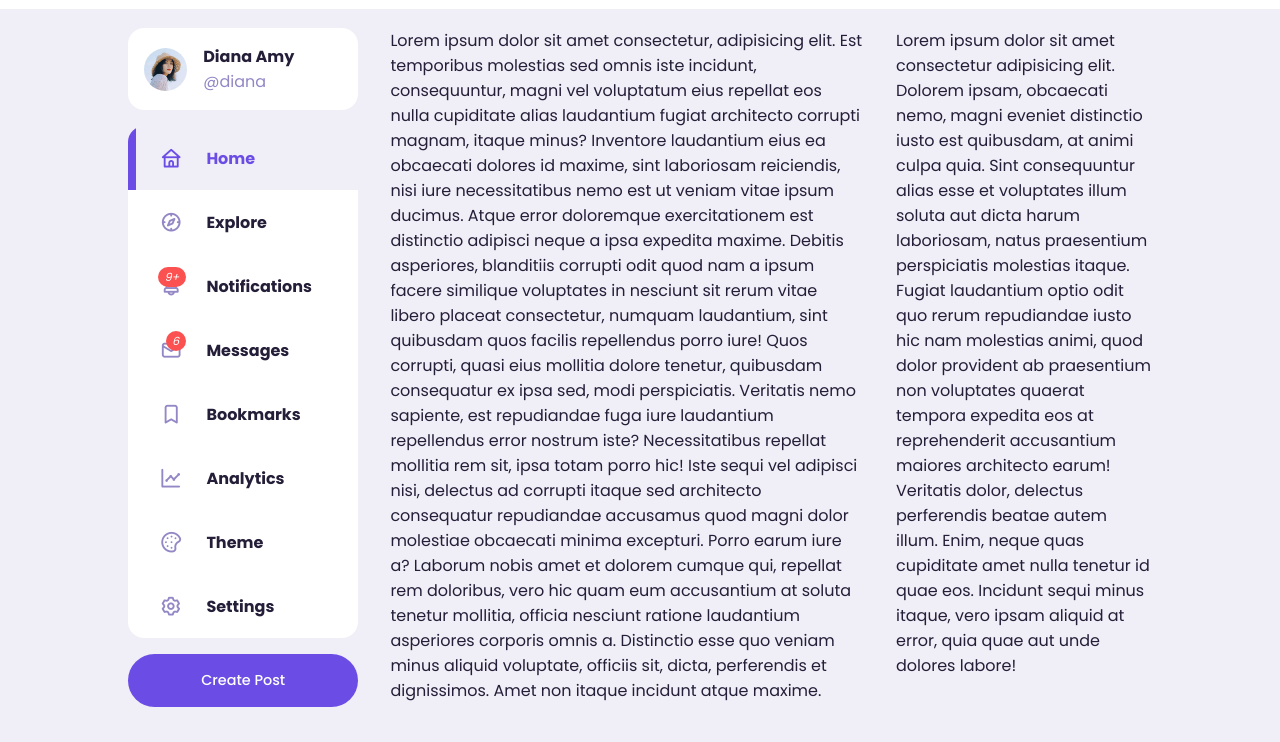
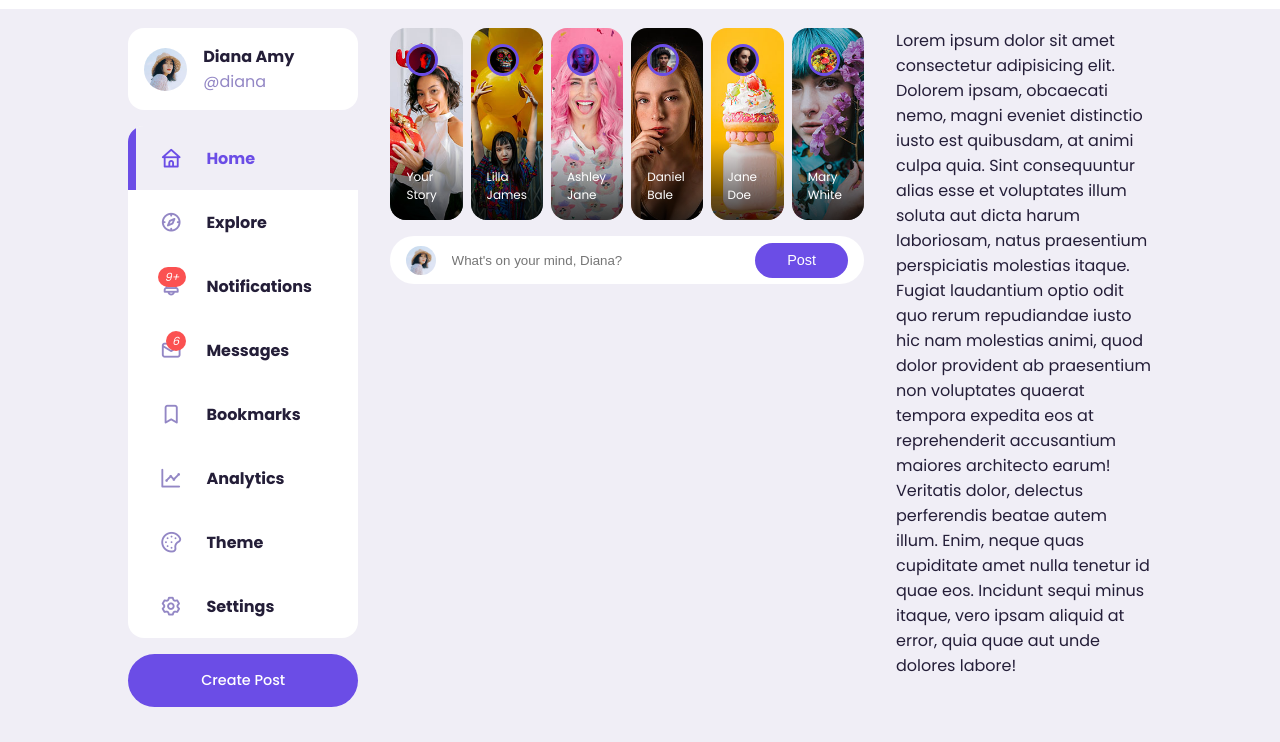
Before and after one commit to rustyff12/SocialSocial, a plain HTML site: page index.html in a window 1280 px wide. Shown: the part 58-800 px from the top of the page. Drawn offline with nearby package versions, Linux system fonts and the light colour scheme.

Commit message:
HTML and CSS for stories section

```diff
--- a/index.html
+++ b/index.html
@@ -30,10 +30,10 @@
       </div>
     </nav>
 
-    <!--------------- Main ------------->
+    <!-- ============ Main ============ -->
     <main>
       <div class="container">
-        <!-------- Left -------->
+        <!-- ============ Left ============ -->
         <div class="left">
           <a class="profile">
             <div class="profile-photo">
@@ -45,7 +45,7 @@
             </div>
           </a>
 
-          <!-------- Sidebar -------->
+          <!-- ============ Sidebar ============ -->
           <div class="sidebar">
             <a class="menu-item active">
               <span><i class="uli uil-home"></i></span>
@@ -58,7 +58,7 @@
             <a class="menu-item" id="notifications">
               <span><i class="uli uil-bell"><small class="notification-count">9+</small></i></span>
               <h3>Notifications</h3>
-              <!-- Notification popup -->
+              <!-- ----- Notification popup ----- -->
               <div class="notifications-popup">
                 <!-- note 1 -->
                 <div>
@@ -121,7 +121,7 @@
                     </div>
                 </div>
               </div>
-              <!-- End of Notification popup -->
+              <!-- ----- End of Notification popup ----- -->
             </a>
             <a class="menu-item" id="messages-notifications">
               <span><i class="uli uil-envelope-alt"><small class="notification-count">6</small></i></span>
@@ -144,13 +144,66 @@
               <h3>Settings</h3>
             </a>
           </div>
-          <!-- End of sidebar -->
+          <!-- ============ End of sidebar ============ -->
           <label for="create-post" class="btn btn-primary">Create Post</label>
         </div>
 
-        <!-- Middle -->
+        <!-- ============ Middle ============ -->
         <div class="middle">
-            Lorem ipsum dolor sit amet consectetur, adipisicing elit. Est temporibus molestias sed omnis iste incidunt, consequuntur, magni vel voluptatum eius repellat eos nulla cupiditate alias laudantium fugiat architecto corrupti magnam, itaque minus? Inventore laudantium eius ea obcaecati dolores id maxime, sint laboriosam reiciendis, nisi iure necessitatibus nemo est ut veniam vitae ipsum ducimus. Atque error doloremque exercitationem est distinctio adipisci neque a ipsa expedita maxime. Debitis asperiores, blanditiis corrupti odit quod nam a ipsum facere similique voluptates in nesciunt sit rerum vitae libero placeat consectetur, numquam laudantium, sint quibusdam quos facilis repellendus porro iure! Quos corrupti, quasi eius mollitia dolore tenetur, quibusdam consequatur ex ipsa sed, modi perspiciatis. Veritatis nemo sapiente, est repudiandae fuga iure laudantium repellendus error nostrum iste? Necessitatibus repellat mollitia rem sit, ipsa totam porro hic! Iste sequi vel adipisci nisi, delectus ad corrupti itaque sed architecto consequatur repudiandae accusamus quod magni dolor molestiae obcaecati minima excepturi. Porro earum iure a? Laborum nobis amet et dolorem cumque qui, repellat rem doloribus, vero hic quam eum accusantium at soluta tenetur mollitia, officia nesciunt ratione laudantium asperiores corporis omnis a. Distinctio esse quo veniam minus aliquid voluptate, officiis sit, dicta, perferendis et dignissimos. Amet non itaque incidunt atque maxime.
+            <!-- ----- Stories ----- -->
+            <div class="stories">
+                <!-- Story 1 -->
+                <div class="story">
+                    <div class="profile-photo">
+                        <img src="./images/profile-8.jpg">
+                    </div>
+                    <p class="name">Your Story</p>
+                </div>
+                <!-- Story 2 -->
+                <div class="story">
+                    <div class="profile-photo">
+                        <img src="./images/profile-9.jpg">
+                    </div>
+                    <p class="name">Lilla James</p>
+                </div>
+                <!-- Story 3 -->
+                <div class="story">
+                    <div class="profile-photo">
+                        <img src="./images/profile-10.jpg">
+                    </div>
+                    <p class="name">Ashley Jane</p>
+                </div>
+                <!-- Story 4 -->
+                <div class="story">
+                    <div class="profile-photo">
+                        <img src="./images/profile-11.jpg">
+                    </div>
+                    <p class="name">Daniel Bale</p>
+                </div>
+                <!-- Story 5 -->
+                <div class="story">
+                    <div class="profile-photo">
+                        <img src="./images/profile-12.jpg">
+                    </div>
+                    <p class="name">Jane Doe</p>
+                </div>
+                <div class="story">
+                    <div class="profile-photo">
+                        <img src="./images/profile-13.jpg">
+                    </div>
+                    <p class="name">Mary White</p>
+                </div>
+            </div>
+            <!-- ----- End of Stories ----- -->
+
+            <!-- Create Post -->
+            <form class="create-post">
+                <div class="profile-photo">
+                    <img src="./images/profile-1.jpg">
+                </div>
+                <input type="text" placeholder="What's on your mind, Diana?" id="create-post">
+                <input type="submit" value="Post" class="btn btn-primary">
+            </form>
         </div>
         <!-- Right -->
         <div class="right">
--- a/styles.css
+++ b/styles.css
@@ -139,7 +139,7 @@ main .container {
     position: relative;
 }
 
-/* ---------- Left ----------- */
+/* -- ============ Left ============ -- */
 main .container .left {
     height: max-content;
     position: sticky;
@@ -270,3 +270,93 @@ main .container .left .profile {
 .left .notifications-popup small {
     display: block;
 }
+
+/* -- ============ Middle ============ -- */
+
+/* -- -----Stories ----- -- */
+.middle .stories {
+    display: flex;
+    justify-content: space-between;
+    height: 12rem;
+    gap: 0.5rem;
+}
+
+.middle .stories .story {
+    padding: var(--card-padding);
+    border-radius: var(--card-border-radius);
+    display: flex;
+    flex-direction: column;
+    justify-content: space-between;
+    align-items: center;
+    color: white;
+    font-size: 0.75rem;
+    width: 100%;
+    position: relative;
+    overflow: hidden;
+}
+
+.middle .stories .story::before {
+    content: "";
+    display: block;
+    width: 100%;
+    height: 5rem;
+    background: linear-gradient(transparent, rgba(0, 0, 0, 0.75));
+    position: absolute;
+    bottom: 0;
+}
+
+.middle .stories .story .name {
+    z-index: 2;
+}
+
+.middle .stories .story:nth-child(1) {
+    background: url('./images/story-1.jpg') no-repeat center center/cover;
+}
+
+.middle .stories .story:nth-child(2) {
+    background: url('./images/story-2.jpg') no-repeat center center/cover;
+}
+
+.middle .stories .story:nth-child(3) {
+    background: url('./images/story-3.jpg') no-repeat center center/cover;
+}
+
+.middle .stories .story:nth-child(4) {
+    background: url('./images/story-4.jpg') no-repeat center center/cover;
+}
+
+.middle .stories .story:nth-child(5) {
+    background: url('./images/story-5.jpg') no-repeat center center/cover;
+}
+
+.middle .stories .story:nth-child(6) {
+    background: url('./images/story-6.jpg') no-repeat center center/cover;
+}
+
+.middle .story .profile-photo {
+    width: 2rem;
+    height: 2rem;
+    align-self: start;
+    border: 3px solid var(--color-primary);
+}
+
+/* -- ----- Create Post ----- -- */
+.middle .create-post {
+    width: 100%;
+    display: flex;
+    align-items: center;
+    justify-content: space-between;
+    margin-top: 1rem;
+    background: var(--color-white);
+    padding: 0.4rem var(--card-padding);
+    border-radius: var(--border-radius);
+}
+
+.middle .create-post input[type="text"] {
+    justify-self: start;
+    width: 100%;
+    padding-left: 1rem;
+    background: transparent;
+    color: var(--color-dark);
+    margin-right: 1rem;
+}
```
